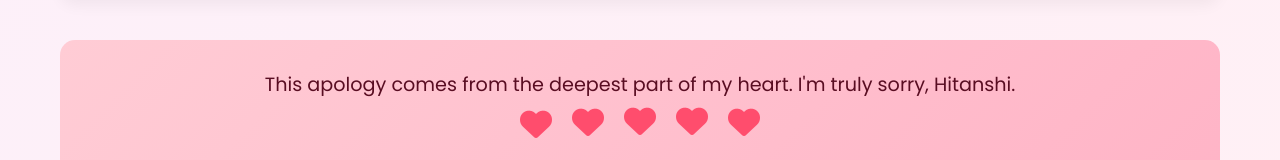
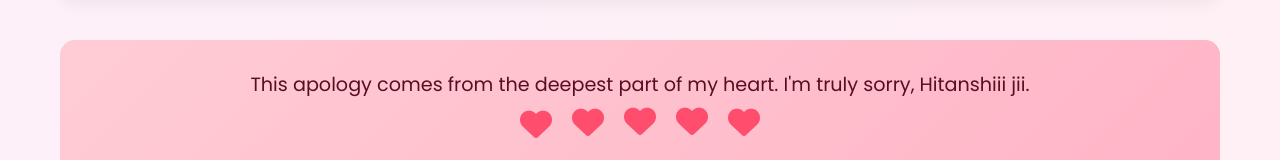
Before and after one commit to r4ghavsys/sorryhitanshiiji, a plain HTML site: page index.html in a window 1280 px wide. Shown: the part 2516-2676 px from the top of the page. Drawn offline with Linux system fonts and the light colour scheme.

Commit message:
Fix HTML encoding issues in index.html

```diff
--- a/index.html
+++ b/index.html
@@ -145,7 +145,7 @@
       <footer>
         <p>
           This apology comes from the deepest part of my heart. I'm truly sorry,
-          Hitanshi.
+          Hitanshiii jii.
         </p>
         <div class="footer-hearts">
           <i class="fas fa-heart"></i>
```
